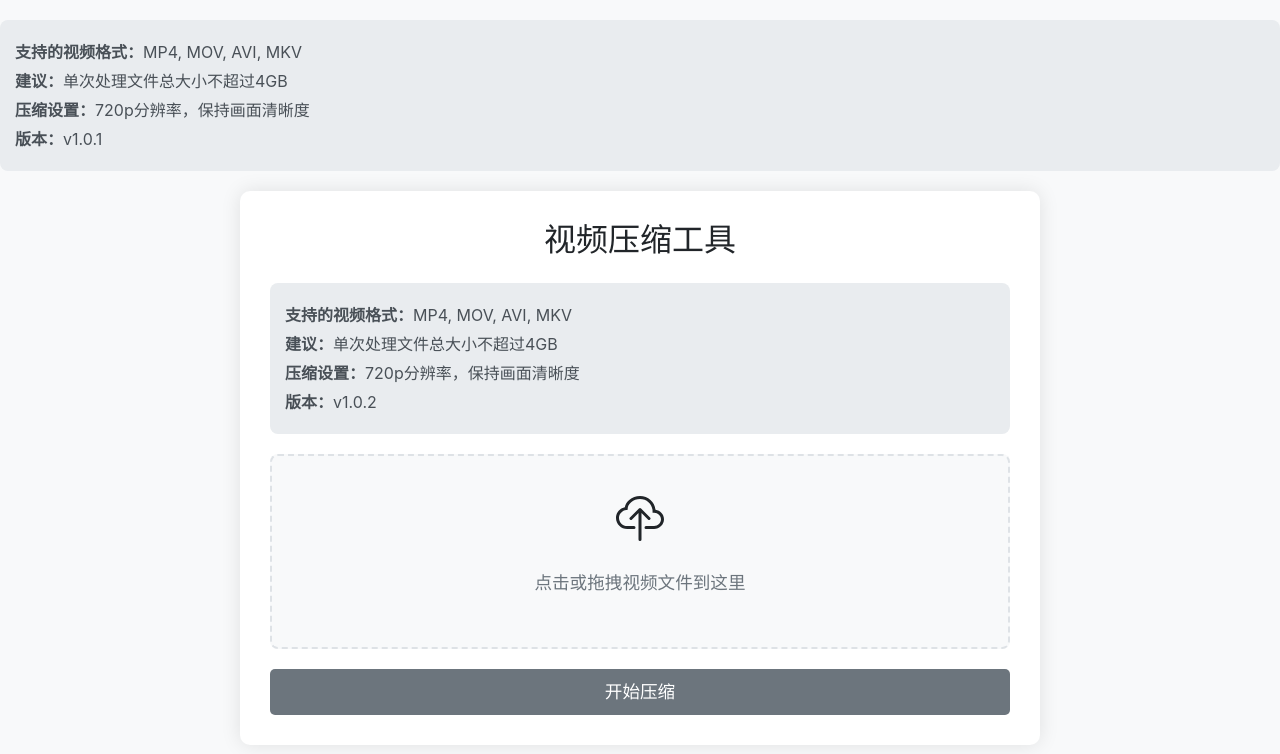
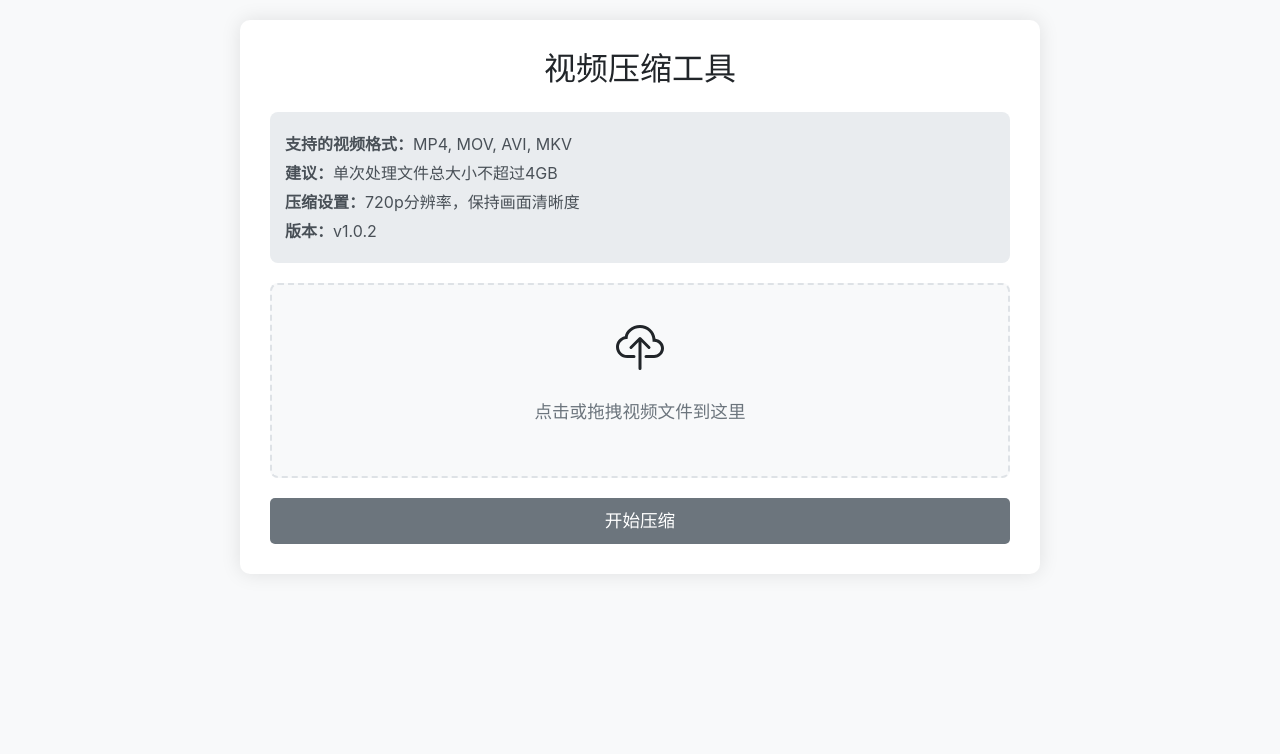
Before and after one commit to doudou-ux/video-compressor, a plain HTML site: page index.html in a window 1280 px wide. Drawn offline with nearby package versions, Linux system fonts and the light colour scheme.

Commit message:
Update index.html

```diff
--- a/index.html
+++ b/index.html
@@ -1,9 +1,3 @@
-<div class="instructions">
-    <p><strong>支持的视频格式：</strong>MP4, MOV, AVI, MKV</p>
-    <p><strong>建议：</strong>单次处理文件总大小不超过4GB</p>
-    <p><strong>压缩设置：</strong>720p分辨率，保持画面清晰度</p>
-    <p><strong>版本：</strong>v1.0.1</p>  <!-- 添加这一行 -->
-</div>
 <!DOCTYPE html>
 <html lang="zh">
 <head>
```
